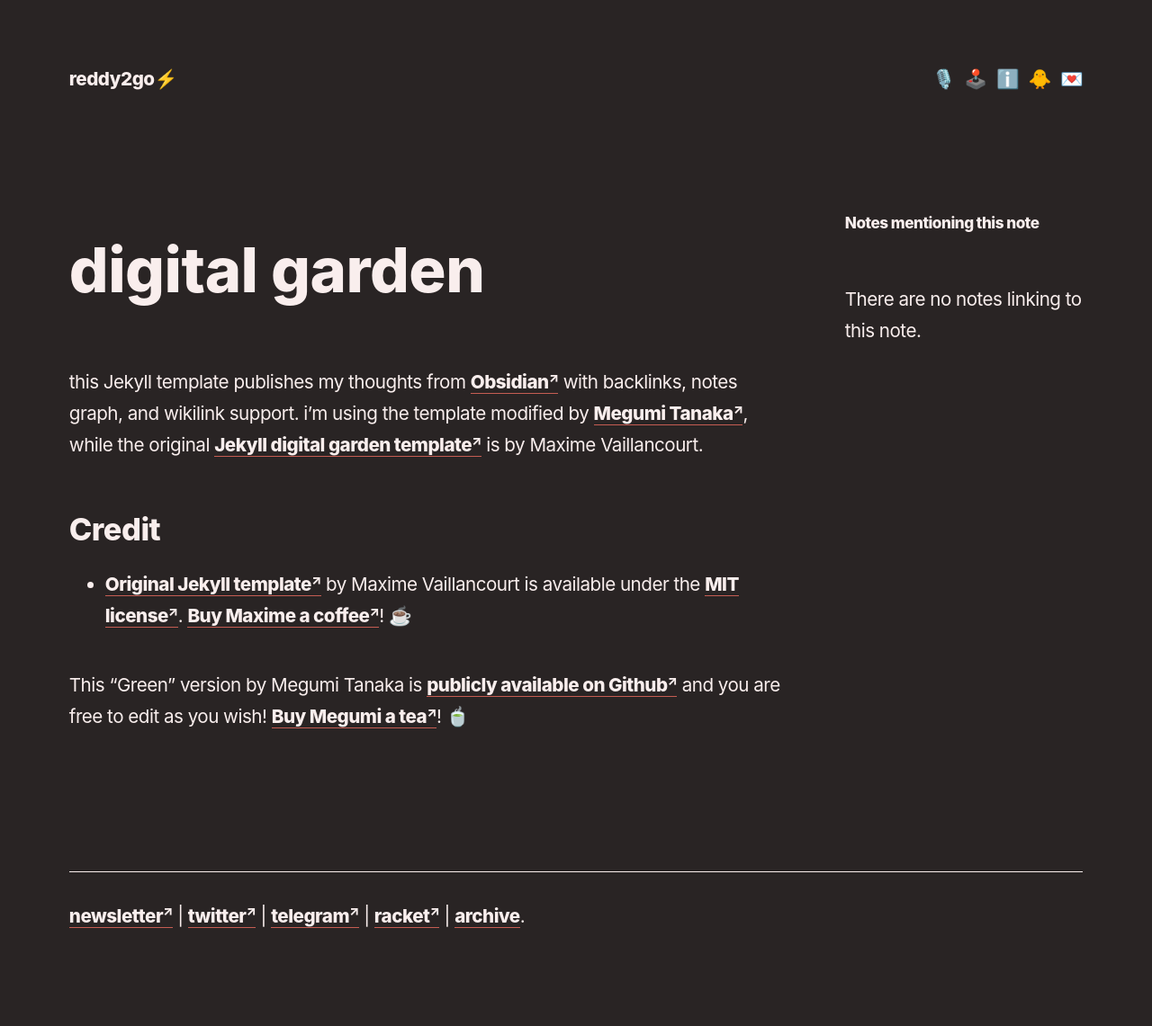
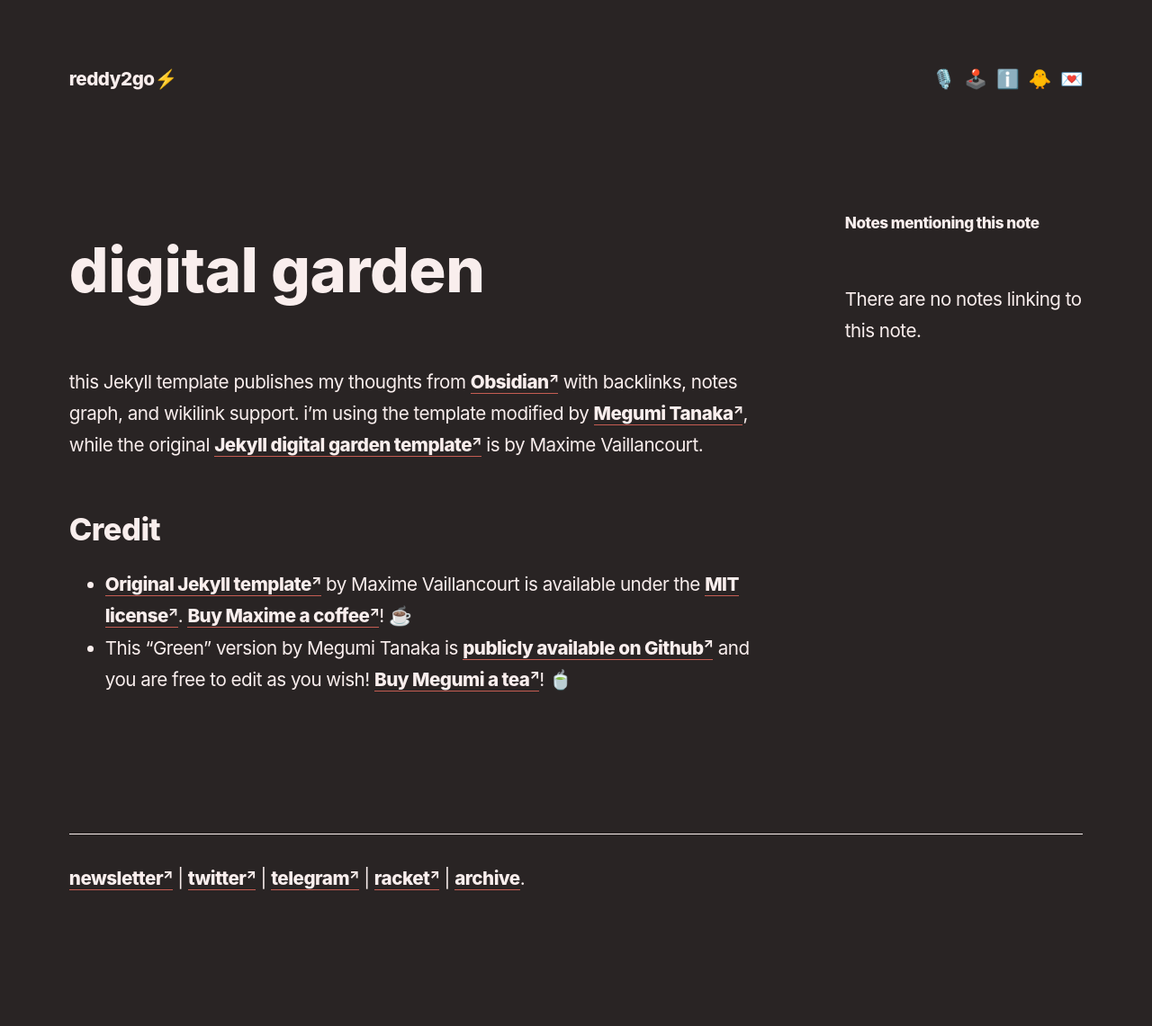
Before and after one commit to reddy2go/redgarden, a Jekyll site: the page built from _notes/digital garden.md, in a window 1280 px wide. Shown: the whole page at 90% size. Built offline with Jekyll 4.4.1, drawn with Linux system fonts in a browser that asks for light colours; some web fonts are replaced; Markdown is read by kramdown in place of the engine named in the settings; after the commit the page ends 1099 px from its top, so only the background shows below that.

Commit message:
auto commit

```diff
--- a/_notes/digital garden.md
+++ b/_notes/digital garden.md
@@ -7,5 +7,4 @@ this Jekyll template publishes my thoughts from [Obsidian](https://obsidian.md/)
 
 ### Credit
 - [Original Jekyll template](https://github.com/maximevaillancourt/digital-garden-jekyll-template) by Maxime Vaillancourt is available under the [MIT license](https://garden.megu.space/LICENSE.md). [Buy Maxime a coffee](https://ko-fi.com/maximevaillancourt)! ☕️
-
-This “Green” version by Megumi Tanaka is [publicly available on Github](https://github.com/meewgumi/green-web-template) and you are free to edit as you wish! [Buy Megumi a tea](https://www.buymeacoffee.com/megumi)! 🍵
+- This “Green” version by Megumi Tanaka is [publicly available on Github](https://github.com/meewgumi/green-web-template) and you are free to edit as you wish! [Buy Megumi a tea](https://www.buymeacoffee.com/megumi)! 🍵
```
